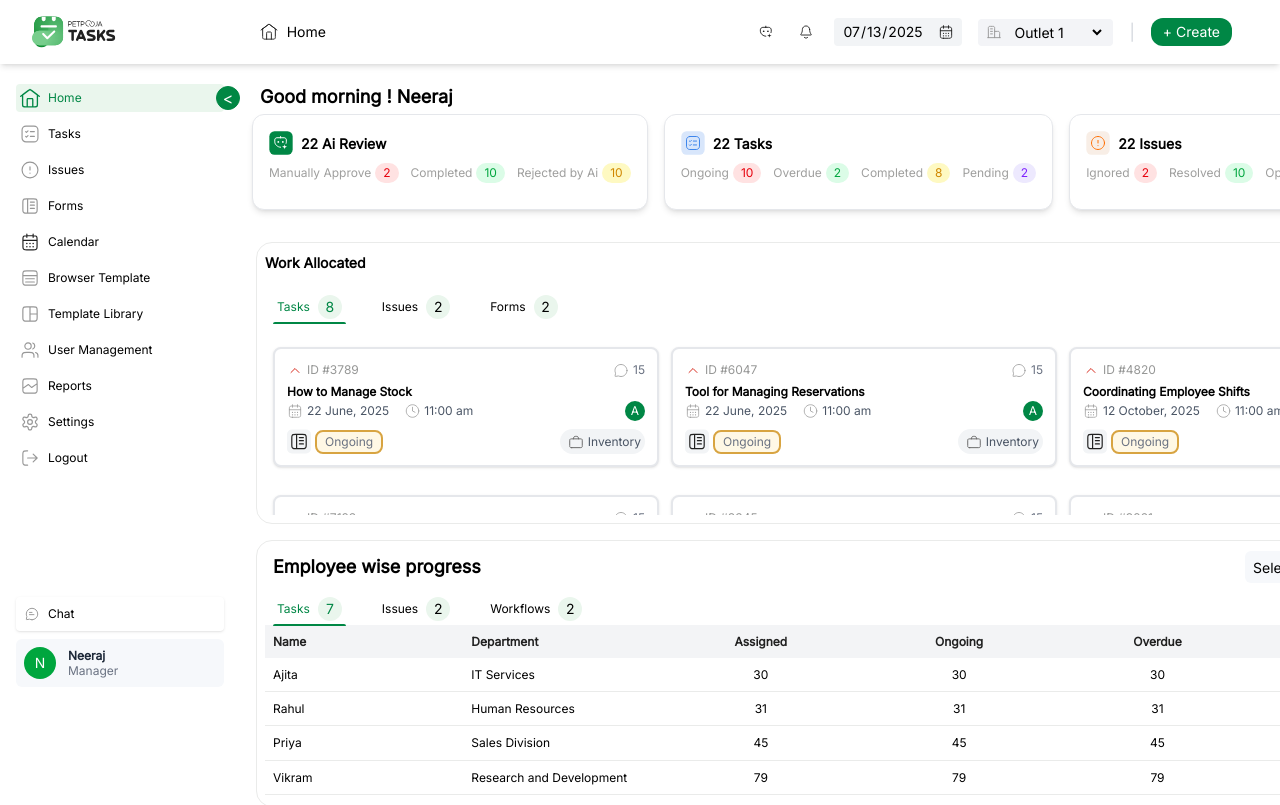
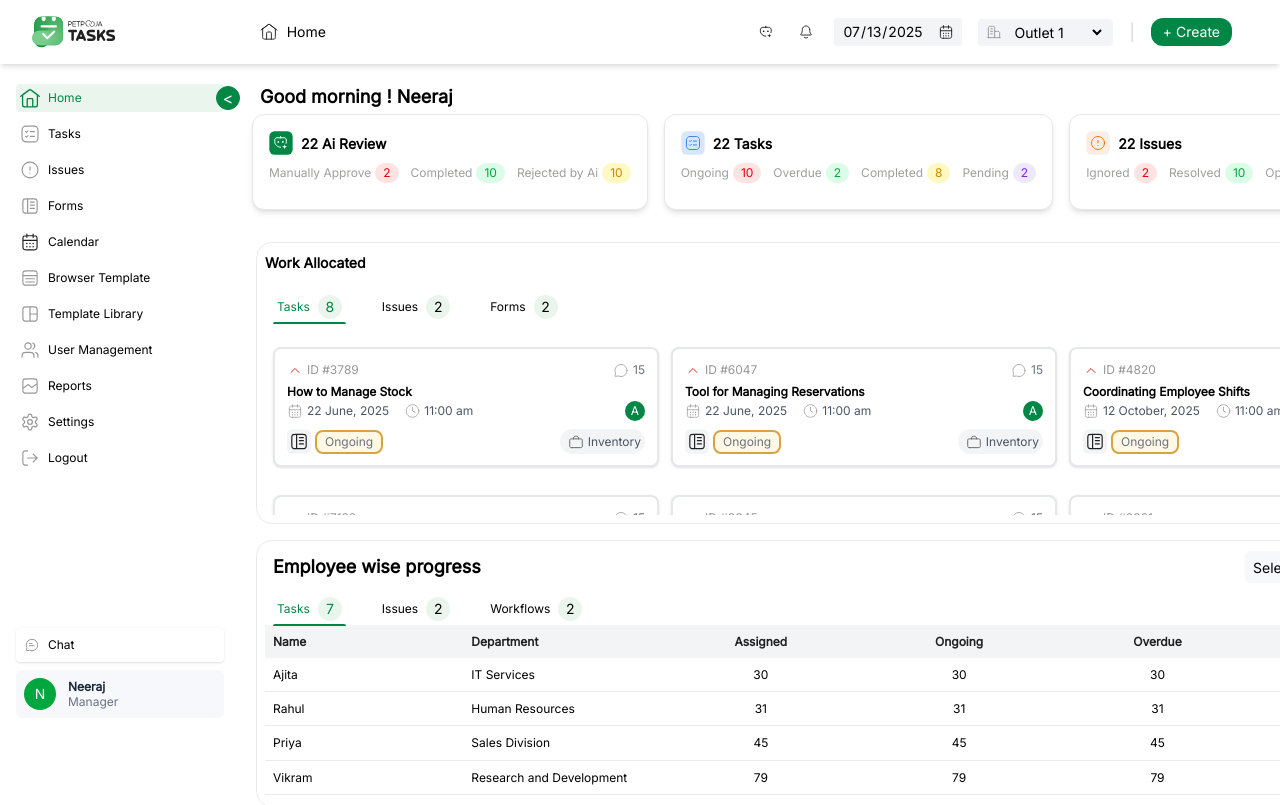
Before and after one commit to neerajnishad5/dashboard-app, a React (Vite) app: page / in a window 1280 px wide. Shown: the top 805 px of the page. Built offline with nearby package versions, Linux system fonts and the light colour scheme.

Commit message:
fix: sidebar fix

```diff
--- a/src/App.jsx
+++ b/src/App.jsx
@@ -29,7 +29,7 @@ export default function App() {
     <Router>
       <div className="flex flex-col min-h-screen">
         <Header />
-        <div className="flex flex-1 overflow-x-clip">
+        <div className="flex flex-1 overflow-x-scroll">
           <Sidebar isCollapsed={isCollapsed} setIsCollapsed={setIsCollapsed} />
          <main
             className={`flex-1 m-4 mt-16 transition-all duration-300 ${
--- a/src/components/Sidebar.jsx
+++ b/src/components/Sidebar.jsx
@@ -69,7 +69,7 @@ export default function Sidebar({ isCollapsed, setIsCollapsed }) {
         ))}
       </nav>
 
-      <div className="mt-[60%]">
+      <div className="mt-[75%]">
         <div className="chat flex flex-col justify-start p-2 rounded shadow-sm mb-2">
           <p className="text-[12px]">
             <span className="flex items-center gap-2">
```
